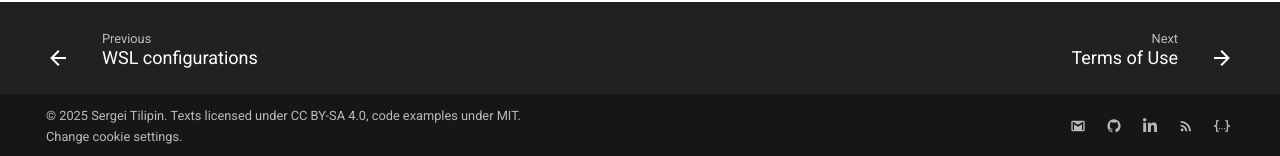
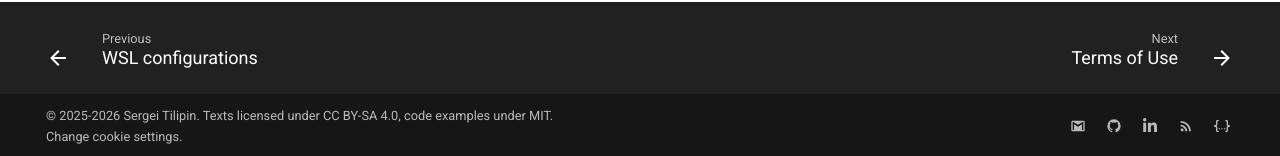
Before and after one commit to greengorych/greengorych.io, an MkDocs documentation site: the page built from docs/about/index.md, in a window 1280 px wide. Shown: the part 741-897 px from the top of the page. Built offline with MkDocs 1.6.1 and Material for MkDocs 9.7.7, drawn with Linux system fonts in a browser that asks for light colours; plug-ins that fetch from the network failed and are left out; comment, search, counter and statistics services are not loaded.

Commit message:
chore(site): update copyright date in footer

```diff
--- a/mkdocs.yml
+++ b/mkdocs.yml
@@ -23,7 +23,7 @@ edit_uri: edit/main/docs/
 
 # Copyright setting
 copyright: >-
-  © 2025 Sergei Tilipin.
+  © 2025-2026 Sergei Tilipin.
   Texts licensed under <a href="/about/license-cc-by-sa/" title="CC BY-SA 4.0 license">CC BY-SA 4.0</a>,
   code examples under <a href="/about/license-mit/" title="MIT license">MIT</a>.<br>
   <a href="#__consent" title="Change cookie settings">Change cookie settings.</a>
```
